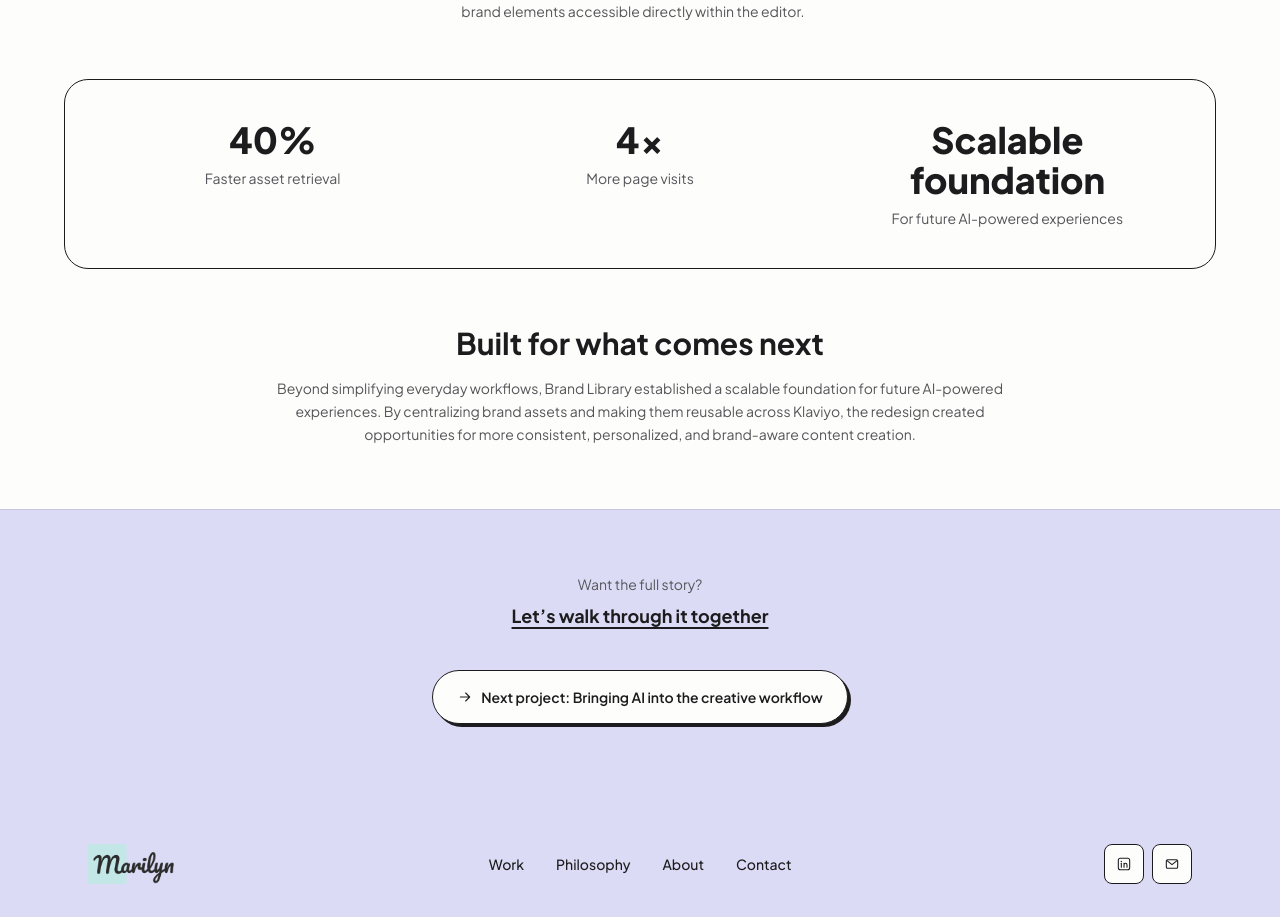
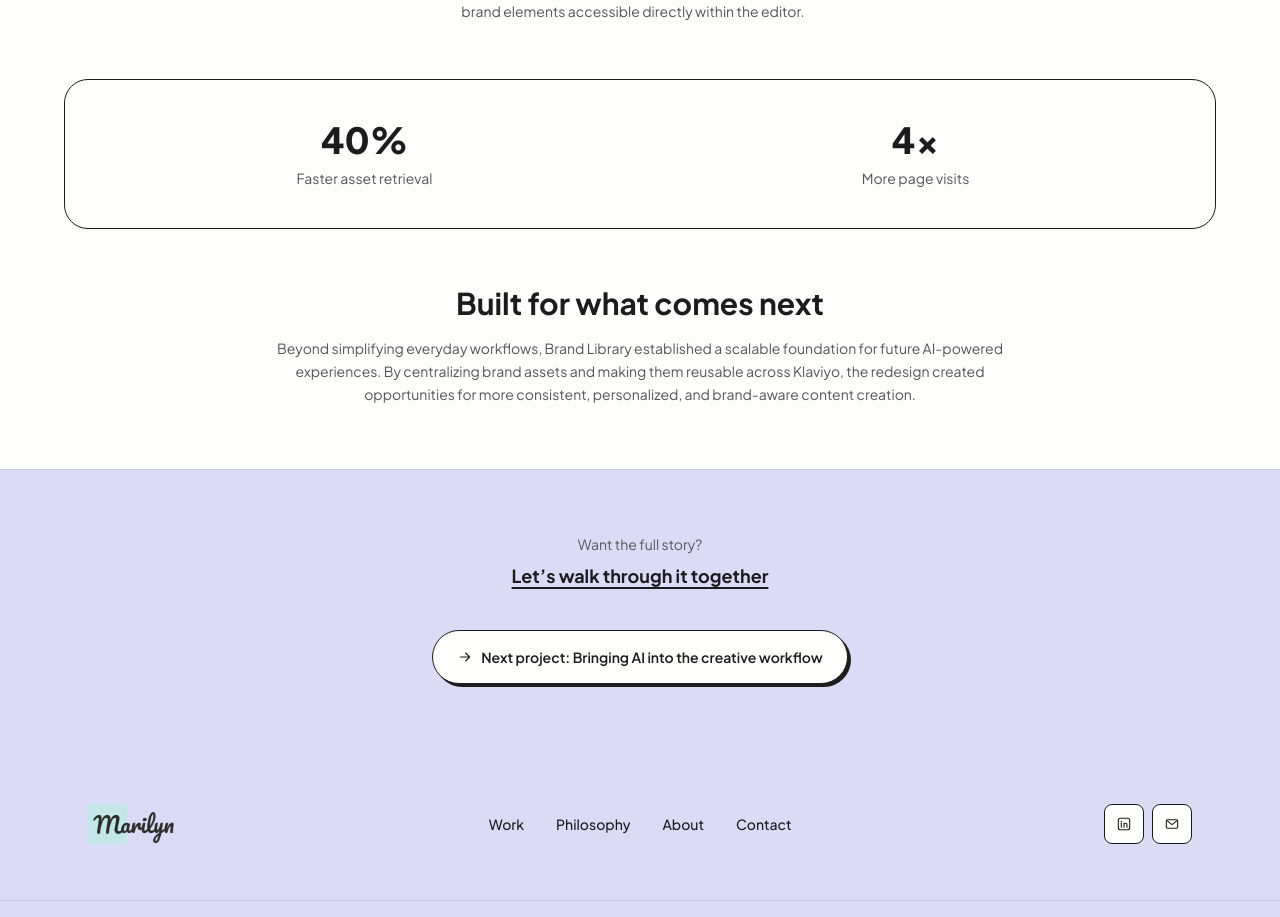
Before and after one commit to marilyncoravit/home, a React (Vite) app: page /work/brand-library in a window 1280 px wide. Shown: the part 1266-2183 px from the top of the page. Built offline with nearby package versions, Linux system fonts and the light colour scheme.

Commit message:
Remove Scalable foundation metric from Brand library case study
Drop the third caseStat and make the stats grid's column count
adapt to however many stats a project has, so the remaining two lay
out evenly instead of leaving an empty third column.

```diff
--- a/src/data/projects.js
+++ b/src/data/projects.js
@@ -31,7 +31,6 @@ export const projects = [
     caseStats: [
       { value: '40%', label: 'Faster asset retrieval' },
       { value: '4x', label: 'More page visits' },
-      { value: 'Scalable foundation', label: 'For future AI-powered experiences' },
     ],
     futureHeading: 'Built for what comes next',
     futureCopy:
--- a/src/pages/CaseStudy.jsx
+++ b/src/pages/CaseStudy.jsx
@@ -9,6 +9,12 @@ import { site } from '../data/site'
 const colorMap = {
   lilac: 'bg-lilac',
   peach: 'bg-peach/40',
+}
+
+const statsColsMap = {
+  1: 'sm:grid-cols-1',
+  2: 'sm:grid-cols-2',
+  3: 'sm:grid-cols-3',
 }
 
 export default function CaseStudy() {
@@ -97,7 +103,9 @@ export default function CaseStudy() {
         </div>
 
         <div className="mx-auto mt-14 max-w-6xl rounded-3xl hand-border p-10">
-          <div className="grid gap-8 text-center sm:grid-cols-3">
+          <div
+            className={`grid gap-8 text-center ${statsColsMap[(project.caseStats ?? project.stats).length] ?? 'sm:grid-cols-3'}`}
+          >
             {(project.caseStats ?? project.stats).map((stat) => (
               <div key={stat.label}>
                 <p className="text-4xl font-extrabold">{stat.value}</p>
```
